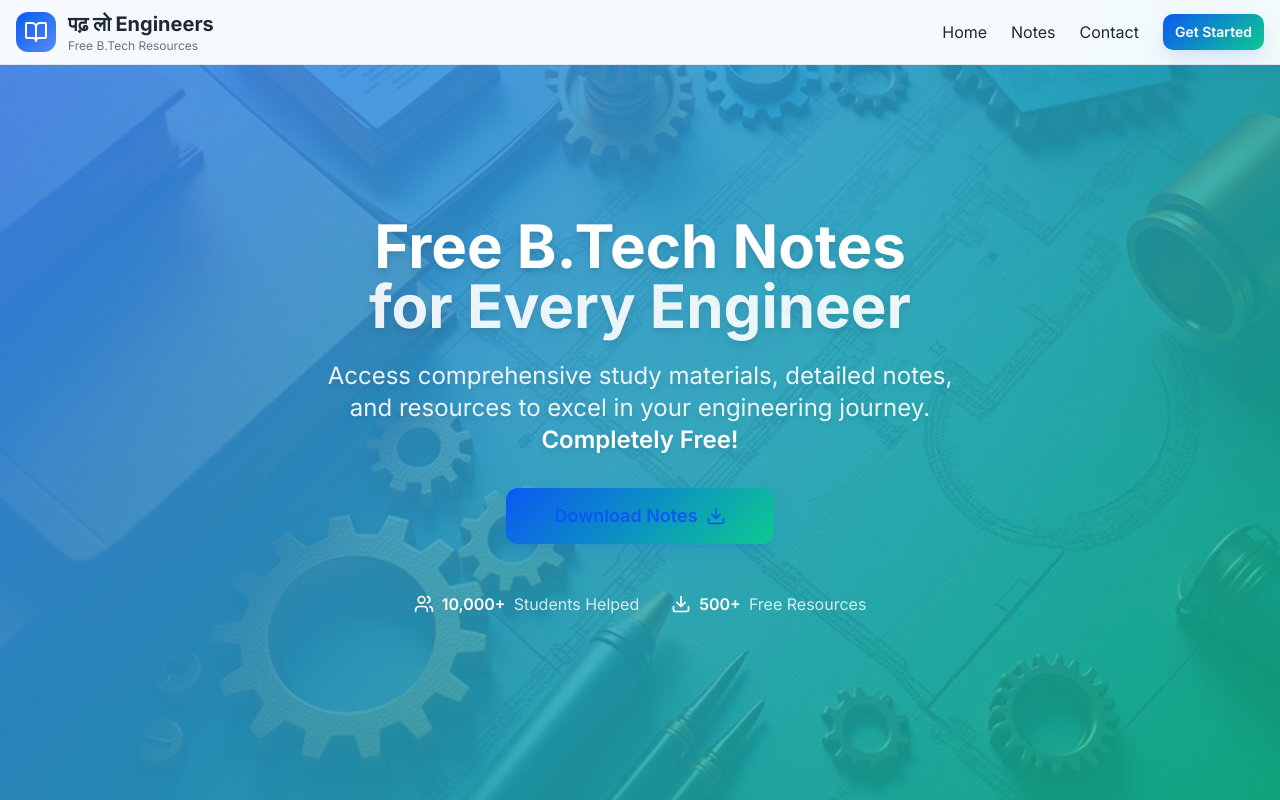
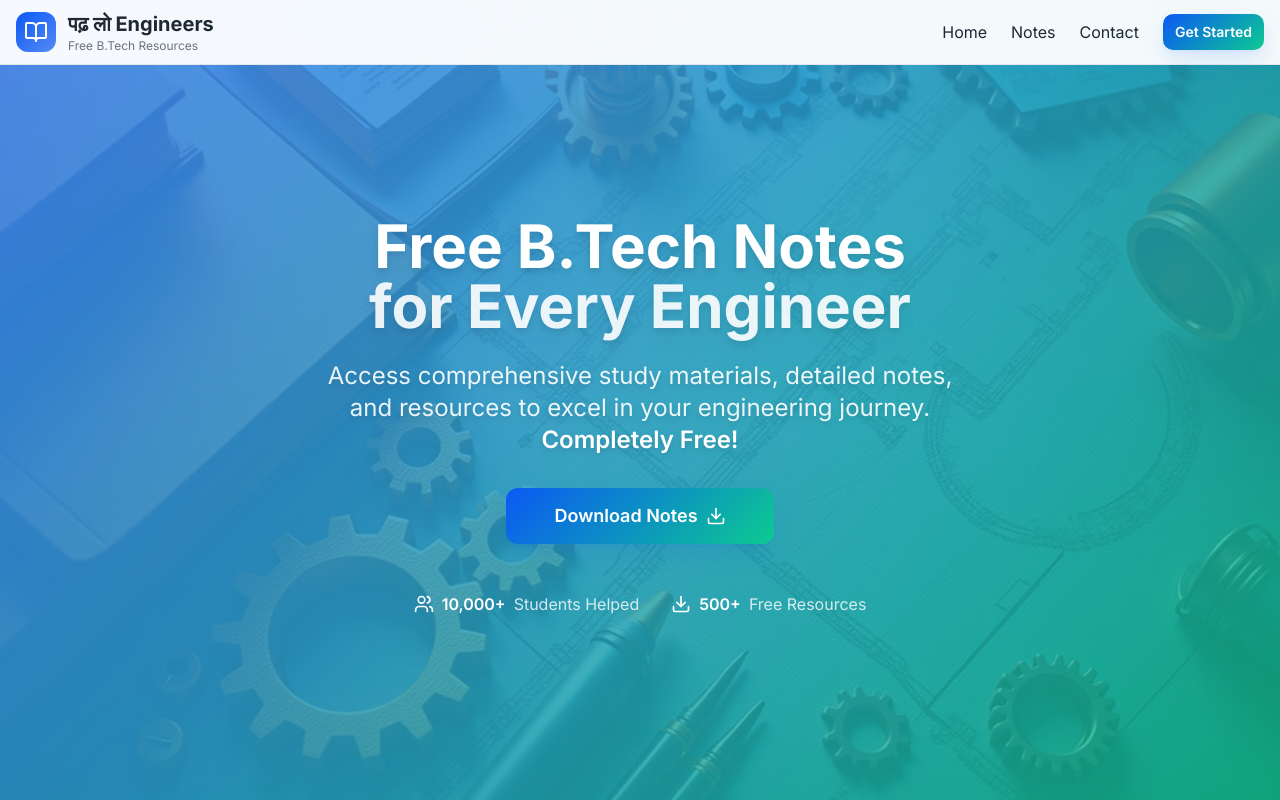
Before and after one commit to newdaksh/padhlo-engineers-notes, a React (Vite) app: page / in a window 1280 px wide. Shown: the top 800 px of the page. Built offline with nearby package versions, Linux system fonts and the light colour scheme.

Commit message:
Fix: Make text white
Set text color to white for better readability.

```diff
--- a/src/components/Hero.tsx
+++ b/src/components/Hero.tsx
@@ -24,7 +24,7 @@ export function Hero() {
           </p>
 
           <div className="flex flex-col sm:flex-row gap-4 justify-center items-center mb-12">
-            <Button variant="hero" size="xl" className="group bg-white text-primary hover:bg-white/95">
+            <Button variant="hero" size="xl" className="group bg-white text-white hover:bg-white/95">
               Download Notes
               <Download className="ml-2 h-5 w-5 group-hover:translate-y-1 transition-all" />
             </Button>
```
